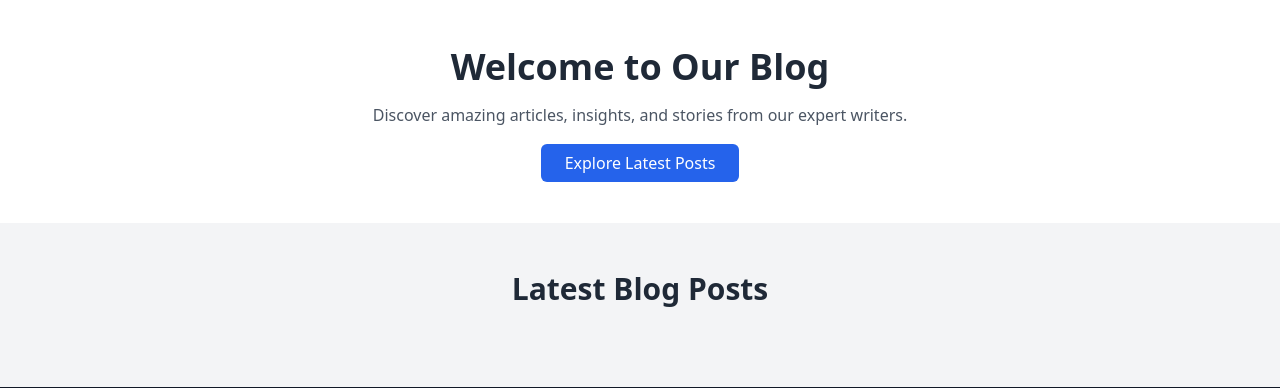
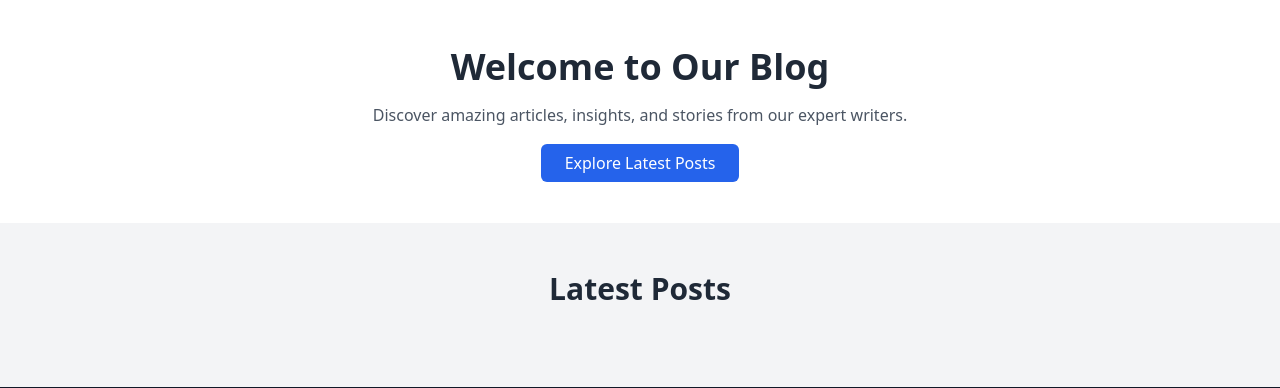
Before and after one commit to Youssef-Chibane/Django-Blog, a Django app: page / in a window 1280 px wide. Shown: the part 65-453 px from the top of the page. Run offline with Django 5.2, Linux system fonts and the light colour scheme; data that the repository does not hold is empty; some libraries are stand-ins or nearby versions.

Commit message:
edited title

```diff
--- a/blog/templates/blog/home.html
+++ b/blog/templates/blog/home.html
@@ -18,7 +18,7 @@
     <!-- Blog Post Highlights -->
     <section id="latest" class="py-12 bg-gray-100">
         <div class="container mx-auto px-4">
-            <h2 class="text-3xl font-bold text-gray-800 mb-8 text-center">Latest Blog Posts</h2>
+            <h2 class="text-3xl font-bold text-gray-800 mb-8 text-center">Latest Posts</h2>
             <div class="grid grid-cols-1 md:grid-cols-3 gap-8">
                 <!-- Post 1 -->
                 {% for post in posts %}
```
